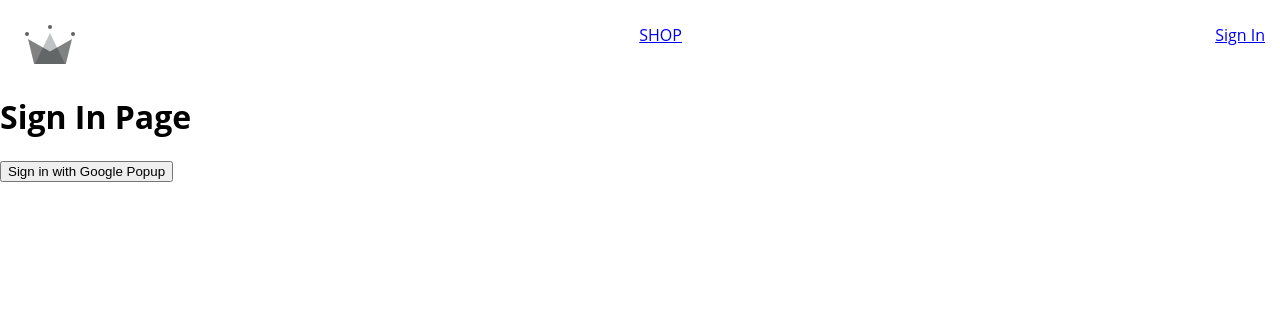
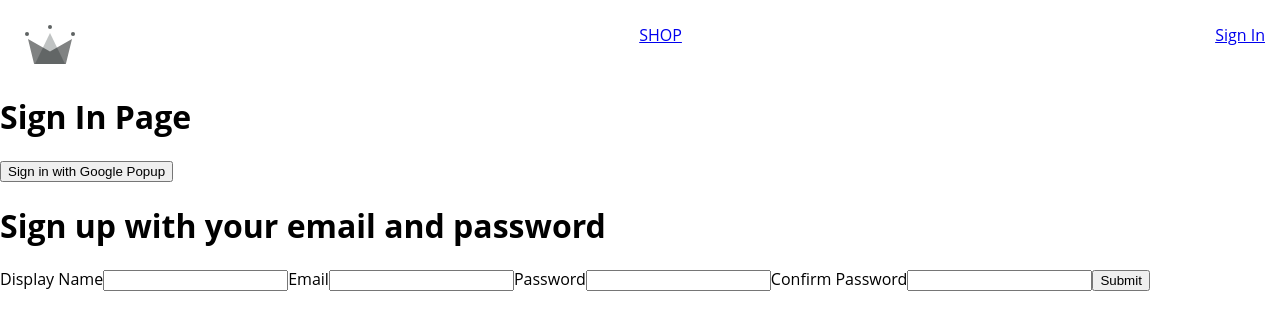
Before and after one commit to aleclivinghouse/crwn-clothing, a React (Create React App) app: page /signin in a window 1280 px wide. Shown: the top 330 px of the page. Built offline with nearby package versions, Linux system fonts and the light colour scheme; the HTML template or start-up script is replaced by a standard one.

Commit message:
sign up form has reset

```diff
--- /dev/null
+++ b/src/components/sign-up-form/sign-up-form.component.jsx
@@ -0,0 +1,65 @@
+import {useState} from 'react';
+import { createAuthUserWithEmailAndPassword, createUserDocumentFromAuth} from '../../utils/firebase/firebase.utils';
+
+const defaultFormFields = {
+    displayName: '',
+    email: '',
+    password: '',
+    confirmPassword:''
+}
+
+const SignUpForm = () => {
+    const [formFields, setFormFields] = useState(defaultFormFields);
+    const {displayName, email, password, confirmPassword} = formFields;
+    console.log("these are the form fields: ", formFields);
+
+    const resetFormFields = () => {
+        setFormFields(defaultFormFields);
+    }
+
+    const handleSubmit = async (event) => {
+        event.preventDefault();
+
+        if(password !== confirmPassword){
+            alert("passwords do not match");
+            return;
+        }
+        try{
+            const {user} = await createAuthUserWithEmailAndPassword(email, password);
+            await createUserDocumentFromAuth(user, {displayName});
+            resetFormFields();
+
+            console.log("this is the response for user creation ", {user})
+        }catch(error){
+            console.log("user creation enountered an error: ", error)
+        }
+    }
+
+    const handleChange = (event) => {
+        const {name, value} = event.target;
+
+        setFormFields({...formFields, [name]: value })
+    };
+
+    return(
+        <div>
+            <h1>Sign up with your email and password</h1>
+            <form onSubmit={handleSubmit}>
+                <label>Display Name</label>
+                <input type='text' required onChange={handleChange} name="displayName" value={displayName}/>
+
+                <label>Email</label>
+                <input type='email' required onChange={handleChange} name="email" value={email}/>
+
+                <label>Password</label>
+                <input type='password' required onChange={handleChange} name="password" value={password}/>
+
+                <label>Confirm Password</label>
+                <input type='password' required onChange={handleChange} name="confirmPassword" value={confirmPassword}/>
+                <button type='submit'>Submit</button>
+            </form>
+        </div>
+    )
+}
+
+export default SignUpForm;
--- a/src/routes/sign-in/sign-in.component.jsx
+++ b/src/routes/sign-in/sign-in.component.jsx
@@ -1,9 +1,33 @@
-import { signInWithGooglePopup, createUserDocumentFromAuth} from '../../utils/firebase/firebase.utils';
+import {useEffect} from 'react';
+import { getRedirectResult } from 'firebase/auth';
+import SignUpForm from '../../components/sign-up-form/sign-up-form.component';
+import {
+    auth,
+    signInWithGooglePopup,
+    createUserDocumentFromAuth,
+    signInWithGoogleRedirect
+} from '../../utils/firebase/firebase.utils';
+import { useState } from 'react';
+
+
 const SignIn = () => {
+//    useEffect(async () => {
+ //       const response = await getRedirectResult(auth);
+ //       if(response){
+ //       const userDocRef = await createUserDocumentFromAuth(response.user);
+ //       }
+ //   }, []);
+
     const logGoogleUser = async () => {
         const {user}= await signInWithGooglePopup();
         console.log(user);
         const userDocRef = await createUserDocumentFromAuth(user);
+    }
+
+    const logGoogleRedirectUser = async () => {
+        const {user}= await signInWithGoogleRedirect();
+        console.log('this is the redirect user: ', {user});
+
     }
 
 
@@ -13,6 +37,7 @@ const SignIn = () => {
             <button onClick={logGoogleUser}>
                 Sign in with Google Popup
             </button>
+            <SignUpForm />
         </div>
     );
 }
--- a/src/utils/firebase/firebase.utils.js
+++ b/src/utils/firebase/firebase.utils.js
@@ -2,7 +2,8 @@ import { initializeApp } from 'firebase/app';
 import { getAuth,
         signInWithRedirect,
         signInWithPopup,
-        GoogleAuthProvider
+        GoogleAuthProvider,
+        createUserWithEmailAndPassword
         } from 'firebase/auth';
 
 import {getFirestore, doc, getDoc, setDoc} from 'firebase/firestore';
@@ -28,9 +29,13 @@ provider.setCustomParameters({
 
 export const auth = getAuth();
 export const signInWithGooglePopup = () => signInWithPopup(auth, provider);
+export const signInWithGoogleRedirect = ()  => signInWithRedirect(auth, provider);
+
 export const db = getFirestore();
 
-export const createUserDocumentFromAuth = async (userAuth) => {
+export const createUserDocumentFromAuth = async (
+    userAuth, additionalInformation = {}
+    ) => {
     const userDocRef = doc(db, 'users', userAuth.uid);
     console.log("this is the userDocRef: ", userDocRef);
 
@@ -46,7 +51,8 @@ export const createUserDocumentFromAuth = async (userAuth) => {
             await setDoc(userDocRef, {
                 displayName,
                 email,
-                createdAt
+                createdAt,
+                ...additionalInformation
             });
         } catch(error){
             console.log('error creating the user: ', error.message);
@@ -55,3 +61,8 @@ export const createUserDocumentFromAuth = async (userAuth) => {
 
     return userDocRef;
 }
+
+export const createAuthUserWithEmailAndPassword = async (email, password) => {
+    if(!email || !password) return;
+    return await createUserWithEmailAndPassword(auth, email, password);
+}
```
